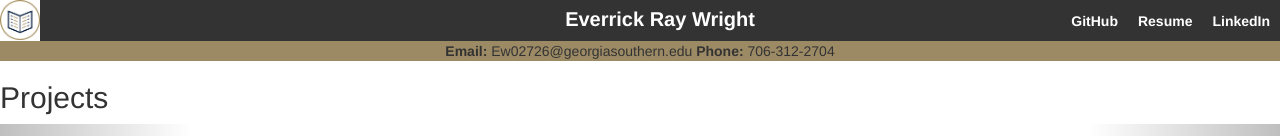
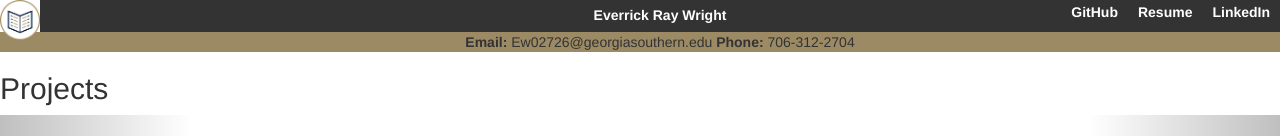
Before and after one commit to Ew02726/ew02726.github.io, a plain HTML site: page index.html in a window 1280 px wide. Shown: the top 136 px of the page. Drawn offline with nearby package versions, Linux system fonts and the light colour scheme; a script that the page names is missing.

Commit message:
Add files via upload

```diff
--- a/index.html
+++ b/index.html
@@ -9,7 +9,7 @@
   <div>
 	<img  id = "logo" src="images/alumni.png" height="40" width="40">
 	  <ul>
-		<li style="float:none; margin-bottom: -38px; display: block; font-size: 20;">Everrick Ray Wright</li>
+		<li style="float:none; margin-bottom: -38px; display: block;">Everrick Ray Wright</li>
 		<li><a href="https://www.linkedin.com/in/everrick-ray-wright-b2a532195/" style="color:white;" >LinkedIn</a></li>
 		<li><a href="https://drive.google.com/open?id=1FWYz9h_-7fvclJexvBVnDfY4A5a4Q5WD" style="color:white;">Resume</a></li>
 		<!--<li><a href="https://www.facebook.com/everrick.r.wright/" style="color:white">Facebook</a></li> -->
```
